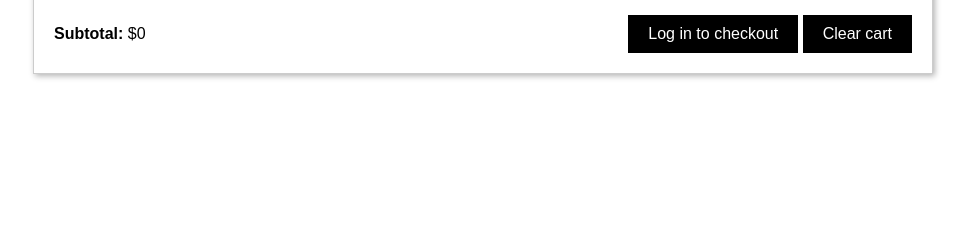
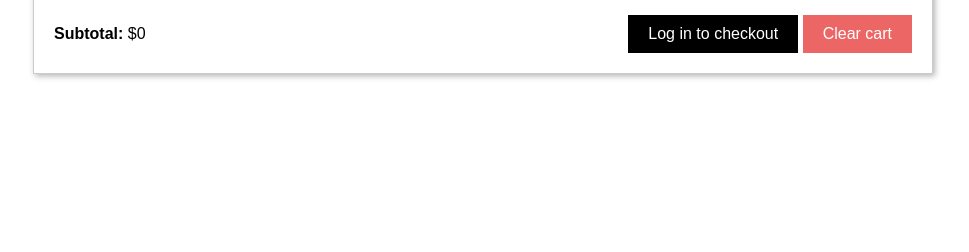
Before and after one commit to MrH100000/Panda, a PHP site: page /cart in a window 1280 px wide. Shown: the part 235-487 px from the top of the page, without its empty margins (157-1126 px from the left). Run offline with PHP 8.4, Linux system fonts and the light colour scheme; data comes from the database, SQL or seed files in the repository.

Commit message:
Add clear cart button

```diff
--- a/panda.css
+++ b/panda.css
@@ -355,6 +355,14 @@ nav.navbar {
     background-color: #595959;
 }
 
+.cart-area .button.danger {
+    background-color: #ed6666;
+}
+
+.cart-area .button.danger:hover {
+    background-color: #b65757;
+}
+
 .cart-image {
     width: 70px;
     height: 70px;
--- a/view/cart.php
+++ b/view/cart.php
@@ -47,7 +47,7 @@
                 <?php endif; ?>
                 <form action="cart.php" method="post" class="cart-footer-form">
                     <input type="hidden" name="clear">
-                    <input class="button" type="submit" value="Clear cart">
+                    <input class="button danger" type="submit" value="Clear cart">
                 </form>
             </div>
         </div>
```
